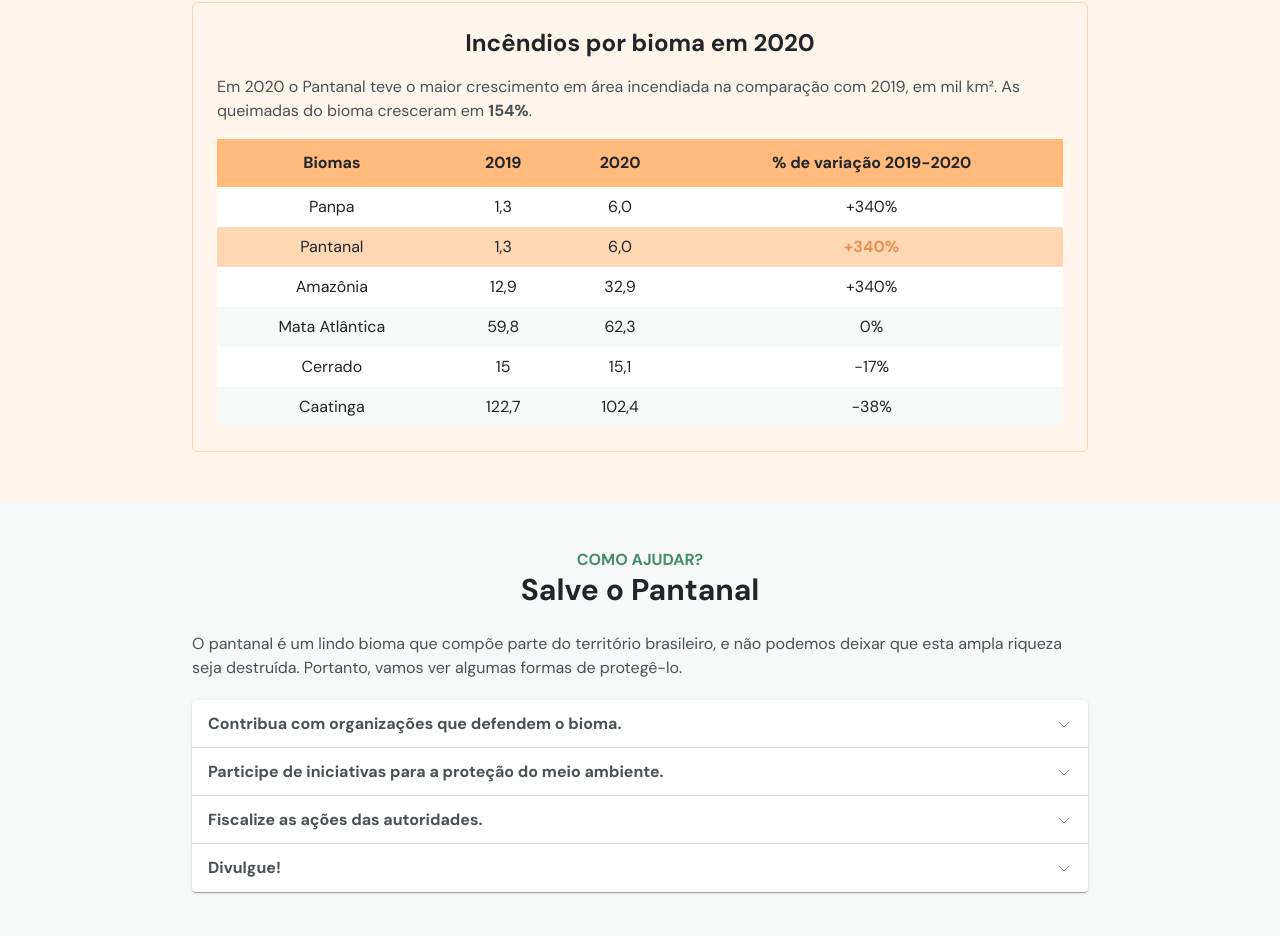
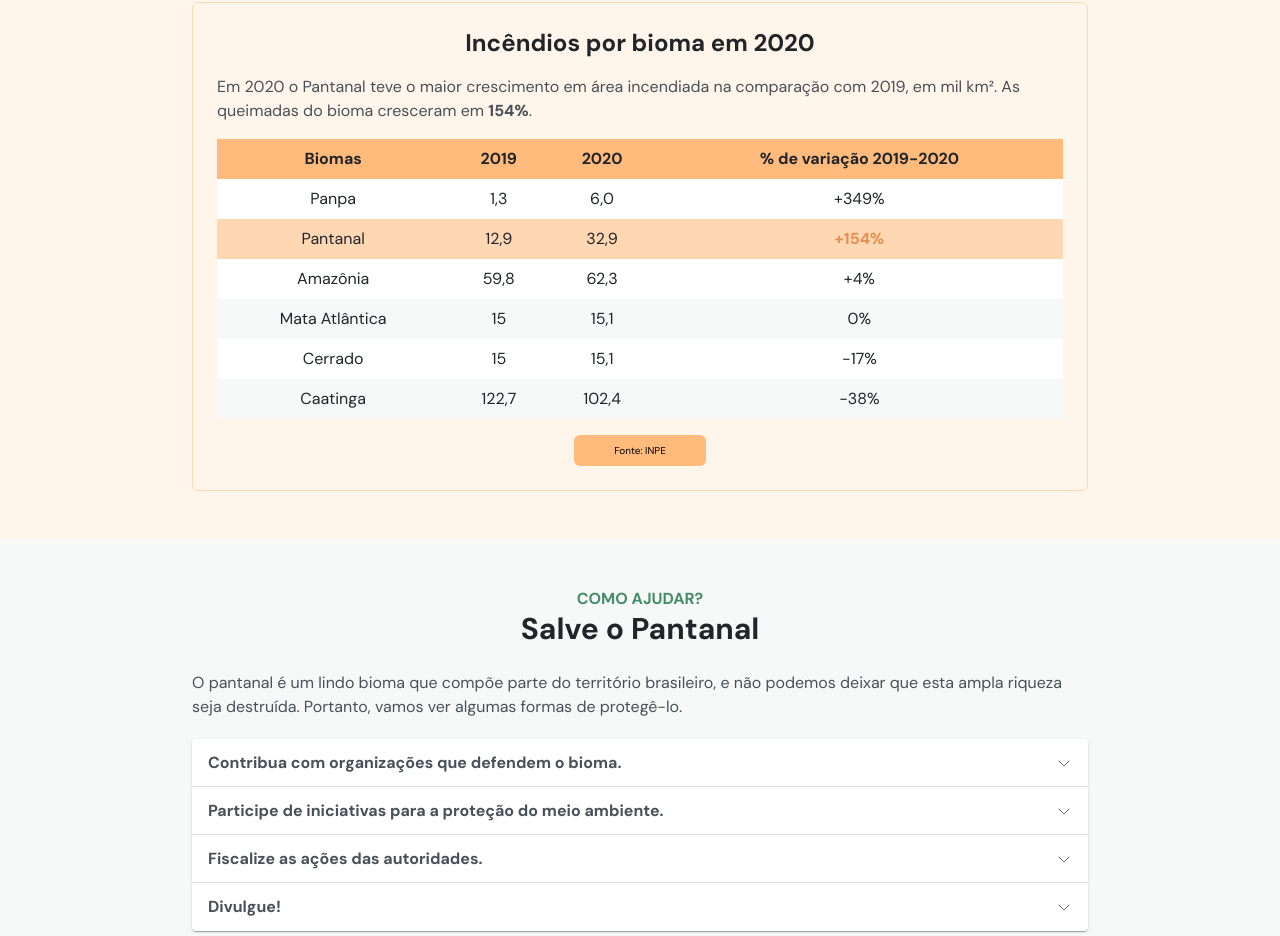
Before and after one commit to JonathanPR0/pantanow, a React (Vite) app: page / in a window 1280 px wide. Shown: the part 3827-4763 px from the top of the page. Built offline with nearby package versions, Linux system fonts and the light colour scheme.

Commit message:
Correção de tabela

```diff
--- a/src/App.jsx
+++ b/src/App.jsx
@@ -39,6 +39,12 @@ function App() {
           {template.cards.map((card) => (
             <Card body={card} key={card.title}>
               {card.chart ? card.chart : null}
+              {card.source ? <a
+                href={card.source.src}
+                className="text-[10px] px-10 py-2 bg-complementaryColors-500 rounded-md hover:bg-complementaryColors-501 transition-colors md:max-w-2xl md:self-center"
+              >
+                {card.source.title}
+              </a> : null}
             </Card>
           ))}
         </div>
--- a/src/assets/template.jsx
+++ b/src/assets/template.jsx
@@ -175,6 +175,11 @@ const template = {
       content:
         <p className="text-base text-left text-secondaryColors-400">Em 2020 o Pantanal teve o maior crescimento em área incendiada na comparação com 2019, em mil km². As queimadas do bioma cresceram em <strong>154%</strong>.</p>,
       chart: <Table />,
+      source: {
+        title: 'Fonte: INPE',
+        src: 'https://queimadas.dgi.inpe.br/queimadas/portal-static/estatisticas_estados/',
+      },
+
     },
   ],
 };
--- a/src/components/Table.jsx
+++ b/src/components/Table.jsx
@@ -2,9 +2,9 @@ import React from 'react'
 
 function Table() {
   return (
-    <table className="text-secondaryColors-500">
+    <table className="text-secondaryColors-500 max-w-full">
       <tr className="bg-complementaryColors-500">
-        <th className="py-3">Biomas</th>
+        <th>Biomas</th>
         <th>2019</th>
         <th>2020</th>
         <th>% de variação 2019-2020</th>
@@ -13,24 +13,24 @@ function Table() {
         <td>Panpa</td>
         <td>1,3</td>
         <td>6,0</td>
-        <td>+340%</td>
+        <td>+349%</td>
       </tr>
       <tr className="bg-complementaryColors-400">
         <td>Pantanal</td>
-        <td >1,3</td>
-        <td >6,0</td>
-        <td className="font-bold text-complementaryColors-600">+340%</td>
+        <td >12,9</td>
+        <td >32,9</td>
+        <td className="font-bold text-complementaryColors-600">+154%</td>
       </tr>
       <tr className="bg-white">
         <td>Amazônia</td>
-        <td>12,9</td>
-        <td>32,9</td>
-        <td>+340%</td>
+        <td>59,8</td>
+        <td>62,3</td>
+        <td>+4%</td>
       </tr>
       <tr className="bg-primaryColors-200">
         <td >Mata Atlântica</td>
-        <td >59,8</td>
-        <td >62,3</td>
+        <td >15</td>
+        <td >15,1</td>
         <td >0%</td>
       </tr>
       <tr className="bg-white">
--- a/src/index.css
+++ b/src/index.css
@@ -7,12 +7,22 @@ body {
   background-color: white;
   overflow-x: hidden;
 }
+table {
+  max-width: 100%;
+}
 tr {
   box-sizing: border-box;
-  padding: 0.5rem 1rem;
+  padding: 0.45rem;
   border-radius: 4px;
 }
 td,
 th {
-  padding: 0.5rem 1rem;
+  padding: 0.5rem;
 }
+@media (min-width: 768px) {
+  td,
+  th,
+  tr {
+    padding: 0.75rem auto;
+  }
+}
```
